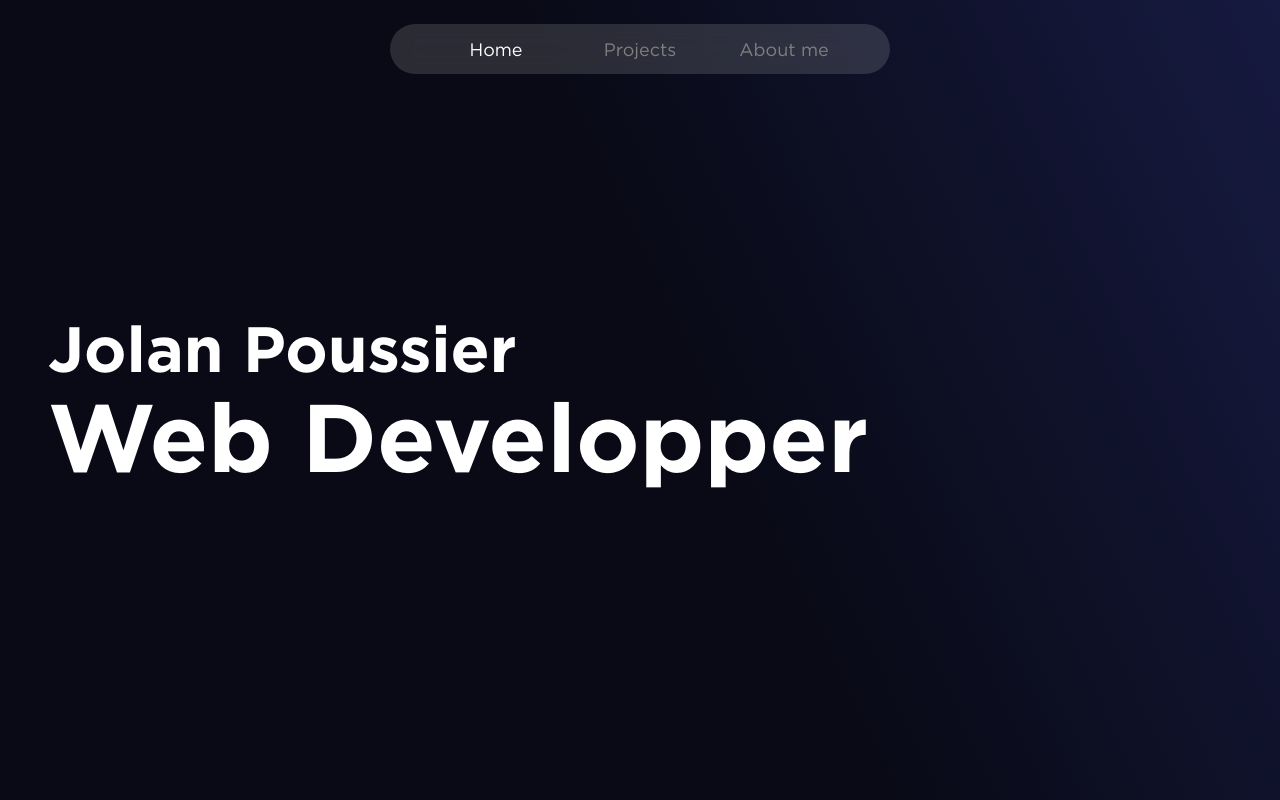
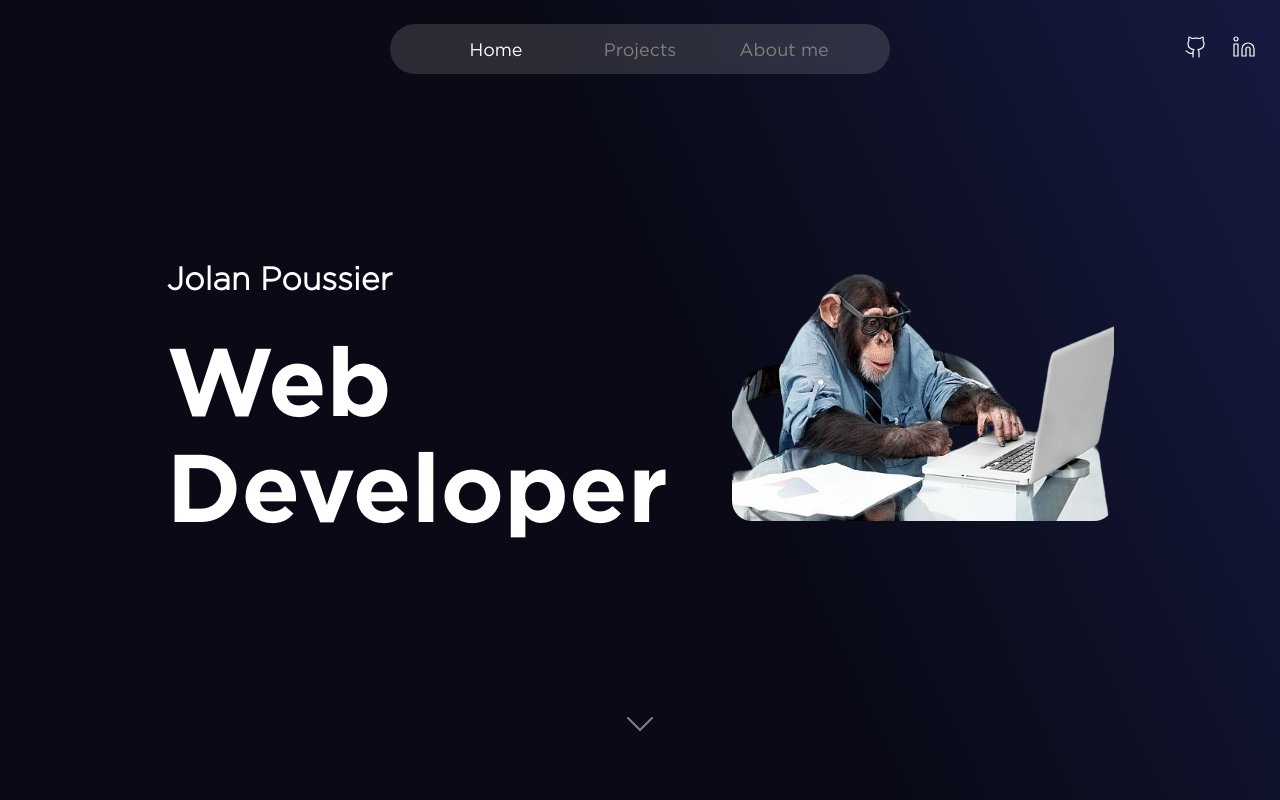
Before and after one commit to JolanPoussier/portfolio, a Next.js app: page / in a window 1280 px wide. Shown: the top 800 px of the page. Built offline with nearby package versions, Linux system fonts and the light colour scheme.

Commit message:
feat: home -logo -navigation -presentation

```diff
--- a/package.json
+++ b/package.json
@@ -9,6 +9,7 @@
     "lint": "next lint"
   },
   "dependencies": {
+    "lucide-react": "^0.368.0",
     "next": "14.1.4",
     "prettier": "^3.2.5",
     "react": "^18",
--- a/src/components/home.tsx
+++ b/src/components/home.tsx
@@ -1,27 +1,72 @@
+import { ChevronDown } from 'lucide-react';
+import Image from 'next/image';
+import Link from 'next/link';
 import styled from 'styled-components';
 
 const Main = styled.div`
   height: 100%;
+  width: 80%;
+  margin: auto;
   display: flex;
-  alignt-itms: center;
+  align-items: center;
+  justify-content: center;
+`;
+
+const Text = styled.div`
+  display: flex;
   justify-content: center;
   flex-direction: column;
 `;
-const Intro = styled.h1`
-  font-family: ${(props) => props.theme.fonts.bold};
-  font-size: 4em;
+const Name = styled.h1`
+  font-family: ${(props) => props.theme.fonts.extralight};
+  font-size: 2em;
+  margin-bottom: 1em;
 `;
-
 const Job = styled.h1`
   font-family: ${(props) => props.theme.fonts.bold};
   font-size: 6em;
 `;
 
+const Picture = styled.div`
+  display: flex;
+  justify-content: center;
+  flex-direction: column;
+  margin-bottom: 4em;
+  margin-left: 4em;
+  border-radius: 20px;
+  overflow: hidden;
+`;
+
+const BottomLink = styled(Link)`
+  position: absolute;
+  bottom: 48px;
+  color: grey;
+  transition: all 0.2s ease-in-out;
+  &:hover {
+    color: white;
+  }
+`;
+
 export default function Home() {
   return (
     <Main>
-      <Intro>Jolan Poussier</Intro>
-      <Job>Web Developper</Job>
+      <Text>
+        <Name>Jolan Poussier</Name>
+        <Job>
+          Web <br /> Developer
+        </Job>
+      </Text>
+      <Picture>
+        <Image
+          width={408}
+          height={306}
+          src={'/assets/profilPic.png'}
+          alt="Handsom young man with long hair, a very charismatic face and an enigmatic smile"
+        />
+      </Picture>
+      <BottomLink href={'/#projects'}>
+        <ChevronDown strokeWidth={1} size={48} />
+      </BottomLink>
     </Main>
   );
 }
--- a/src/components/navbar.tsx
+++ b/src/components/navbar.tsx
@@ -1,5 +1,6 @@
 'use client';
 
+import { Github, Linkedin } from 'lucide-react';
 import Link from 'next/link';
 import styled from 'styled-components';
 
@@ -21,6 +22,16 @@ const Container = styled.header`
   font-size: 18px;
 `;
 
+const ContactSection = styled.div`
+  position: fixed;
+  top: 35px;
+  right: 24px;
+`;
+
+const ContactLink = styled(Link)`
+  margin-left: 24px;
+`;
+
 const NavLink = styled(Link)<{ focus?: string }>`
   height: 100%;
   width: 100px;
@@ -36,6 +47,7 @@ const NavLink = styled(Link)<{ focus?: string }>`
 
 export default function Navbar({ location }: { location: string }) {
   return (
+    <>
       <Container>
         <NavLink
           focus={location == '' || location == 'home' ? 'true' : ''}
@@ -59,5 +71,17 @@ export default function Navbar({ location }: { location: string }) {
           About me
         </NavLink>
       </Container>
+      <ContactSection>
+        <ContactLink target="_blank" href={'https://github.com/JolanPoussier'}>
+          <Github strokeWidth={1.2} />
+        </ContactLink>
+        <ContactLink
+          target="_blank"
+          href={'https://www.linkedin.com/in/jolan-poussier/'}
+        >
+          <Linkedin strokeWidth={1.2} />
+        </ContactLink>
+      </ContactSection>
+    </>
   );
 }
--- a/src/theme/fonts.ts
+++ b/src/theme/fonts.ts
@@ -1,4 +1,5 @@
 const fonts = {
+  extralight: 'Gotham-Light',
   light: 'Gotham-Book',
   medium: 'Gotham-Medium',
   bold: 'Gotham-Bold',
```
Also changed, not shown: public/assets/profilPic.png (added), 1 other file (tests, documents, lock files or other folders). Lines whose indentation alone changed are shown as unchanged.
